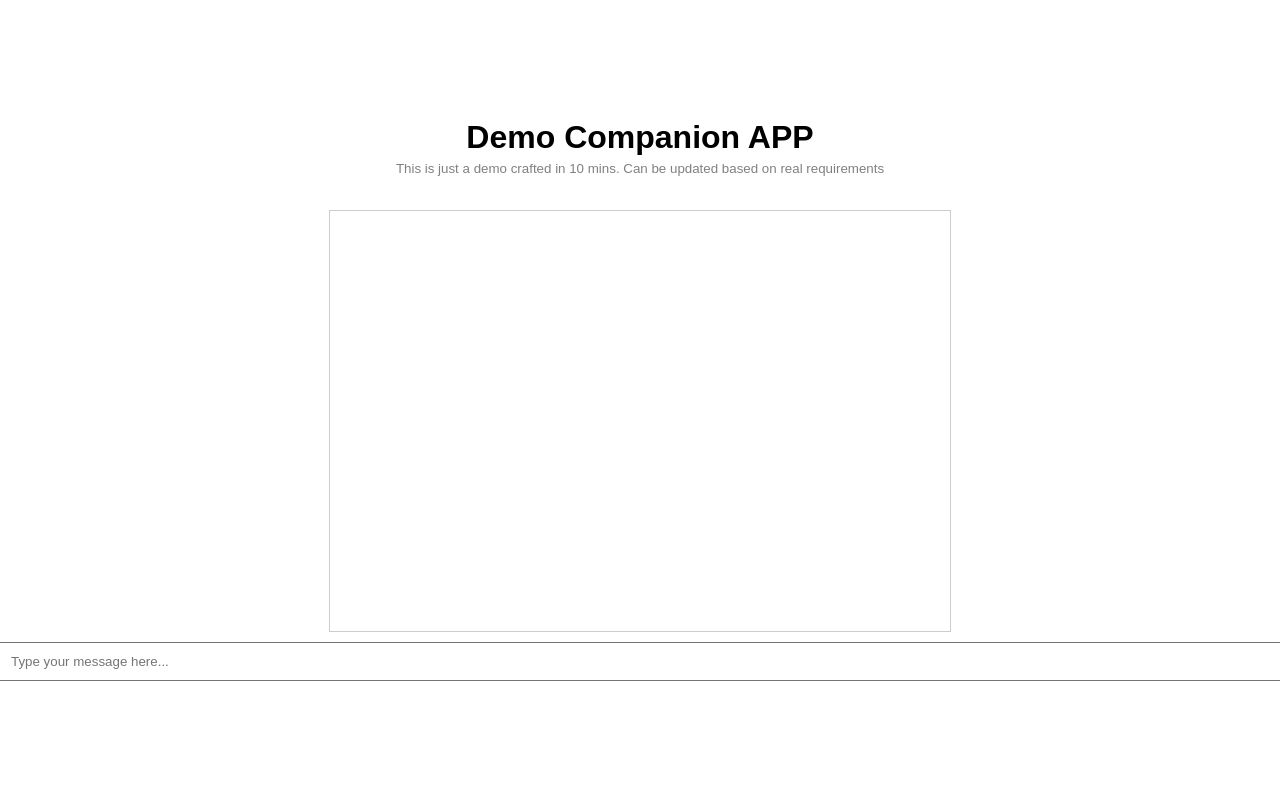
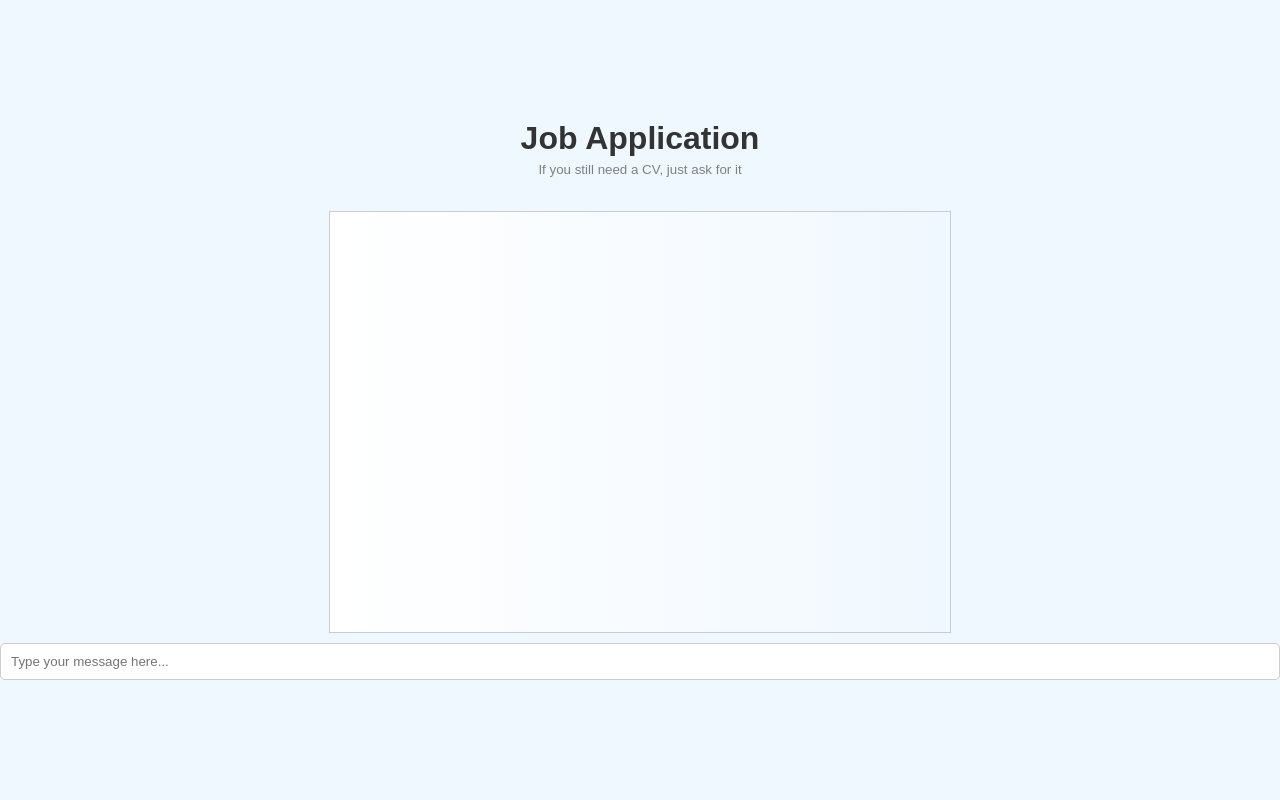
Before and after one commit to kanchang12/simplecompanionapp, a Flask app: page / in a window 1280 px wide. Run offline with Flask 3, Linux system fonts and the light colour scheme.

Commit message:
Update index.html

```diff
--- a/templates/index.html
+++ b/templates/index.html
@@ -13,9 +13,12 @@
             height: 100vh;
             margin: 0;
             font-family: Arial, sans-serif;
+            background-color: #f0f8ff; /* Light blue background */
         }
         h1 {
             margin: 0;
+            text-align: center;
+            color: #333; /* Dark gray text color */
         }
         p {
             font-size: smaller;
@@ -30,17 +33,20 @@
             border: 1px solid #ccc;
             padding: 10px;
             overflow-y: scroll;
+            background-image: linear-gradient(to right, #ffffff, #f0f8ff); /* Gradient background */
         }
         #message-input {
             width: calc(100% - 22px);
             padding: 10px;
             margin-top: 10px;
+            border: 1px solid #ccc; /* Light gray border */
+            border-radius: 5px; /* Rounded corners */
         }
     </style>
 </head>
 <body>
-    <h1>Demo Companion APP</h1>
-    <p>This is just a demo crafted in 10 mins. Can be updated based on real requirements</p>
+    <h1>Job Application</h1>
+    <p>If you still need a CV, just ask for it</p>
     <div id="chat-container"></div>
     <input type="text" id="message-input" placeholder="Type your message here...">
     <script>
@@ -62,9 +68,22 @@
                 .then(data => {
                     chatContainer.innerHTML += `<p><strong>Companion:</strong> ${data.response}</p>`;
                     chatContainer.scrollTop = chatContainer.scrollHeight;
+
+                    // Read aloud the response
+                    speak(data.response);
                 });
             }
         });
+
+        // Function to read aloud using Web Speech API
+        function speak(text) {
+            const synth = window.speechSynthesis;
+            const utterance = new SpeechSynthesisUtterance(text);
+            utterance.lang = 'en-US';
+            utterance.pitch = 1;
+            utterance.rate = 1;
+            synth.speak(utterance);
+        }
     </script>
 </body>
 </html>
```
